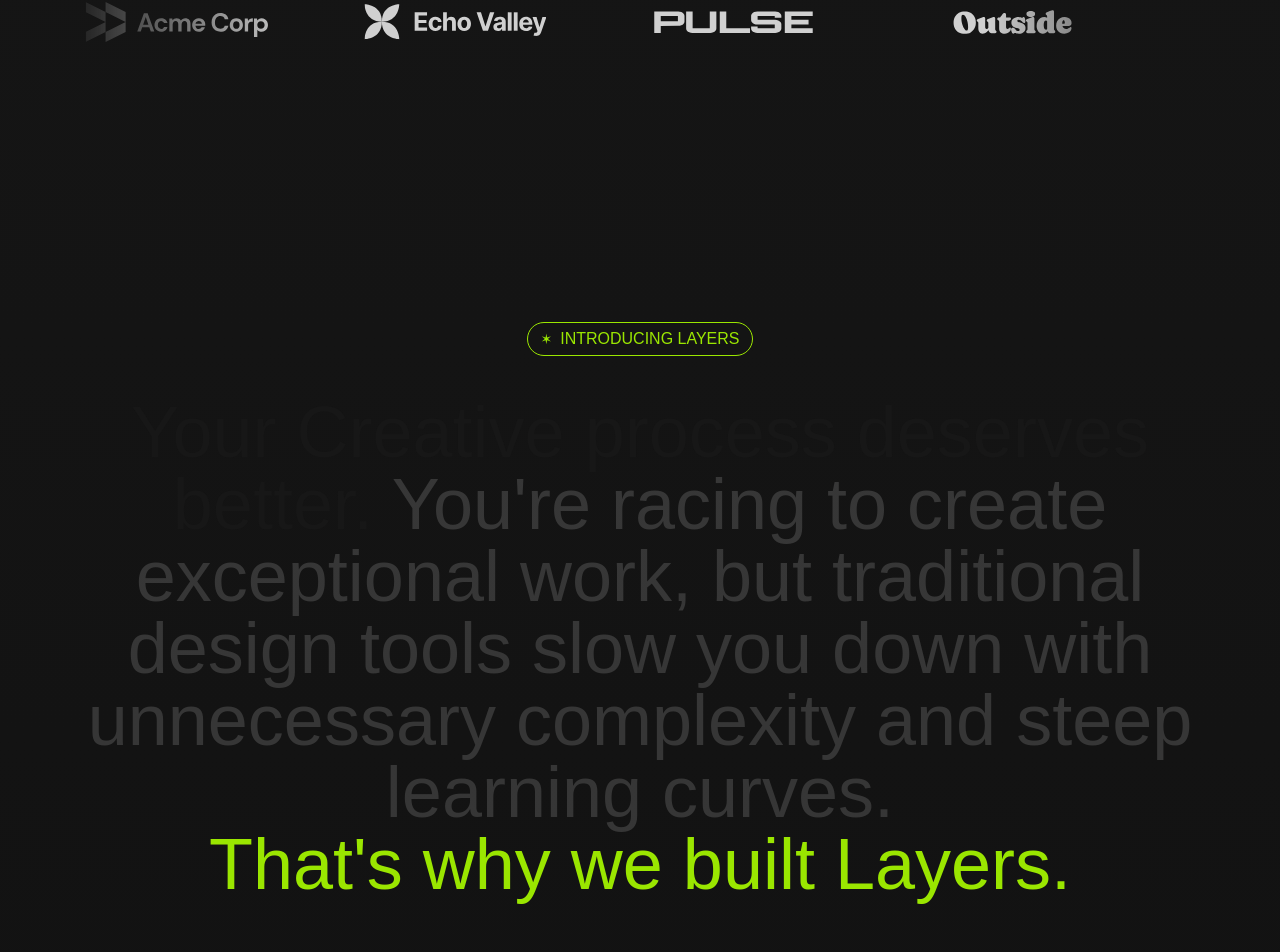
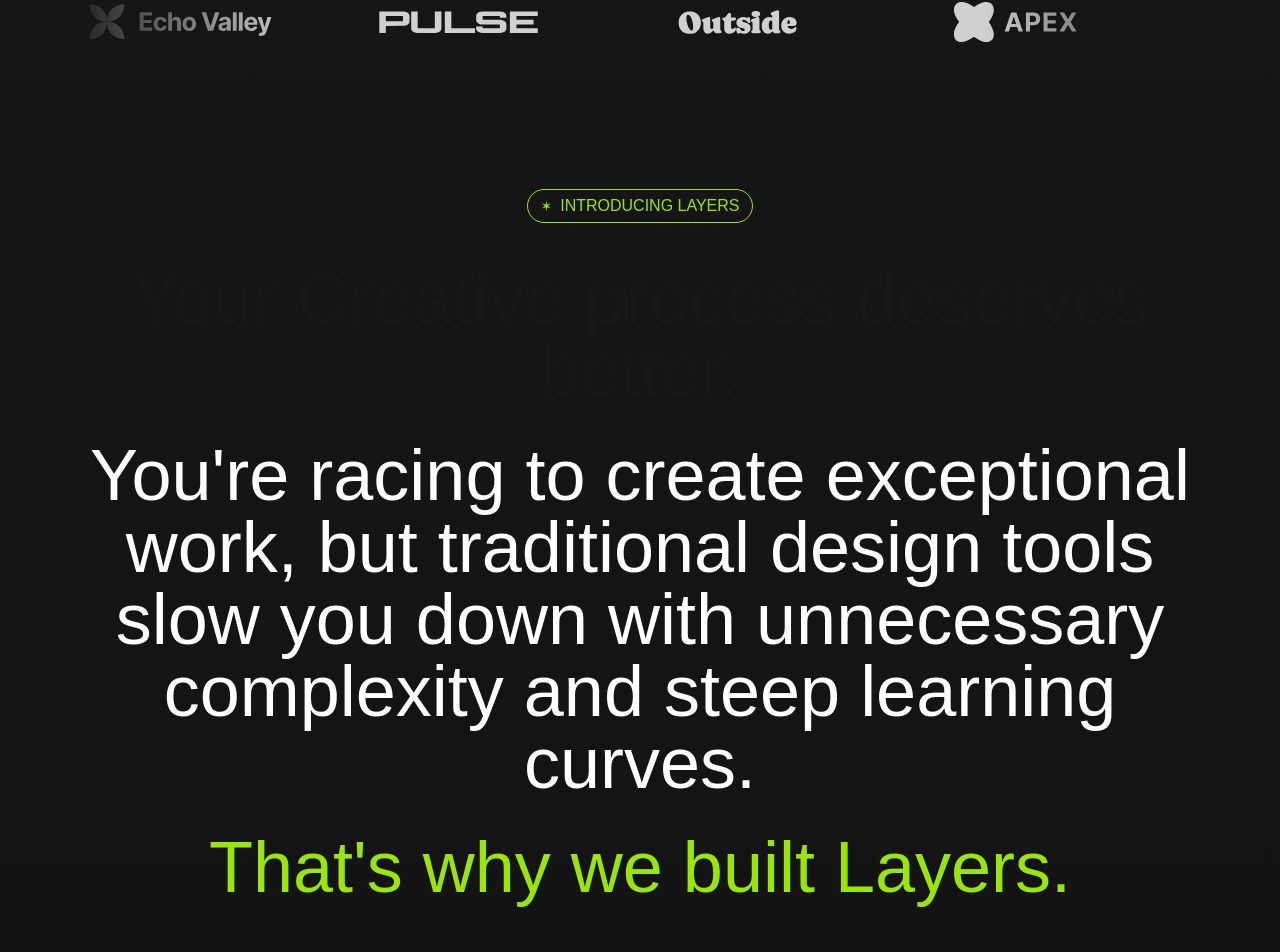
Before and after one commit to MakCoder-2004/Next.JS-Landing-Page, a Next.js app: page / in a window 1280 px wide. Shown: the part 902-1854 px from the top of the page. Built offline with nearby package versions, Linux system fonts and the light colour scheme.

Commit message:
Animated Introduction layer

```diff
--- a/src/sections/Introduction.tsx
+++ b/src/sections/Introduction.tsx
@@ -1,20 +1,62 @@
+"use client";
 import Tag from "@/components/Tag";
+import { useMotionValueEvent, useScroll, useTransform, motion } from "framer-motion";
+import React from "react";
 
 const text = `You're racing to create exceptional work, but traditional design tools slow you down with unnecessary complexity and steep learning curves.`;
+const words = text.split(" ");
 
 export default function Introduction() {
+  const scrollTarget = React.useRef<HTMLDivElement>(null);
+  const { scrollYProgress } = useScroll({
+    target: scrollTarget,
+    offset: ["start end", "end end"],
+  });
+
+  const wordIndex = useTransform(
+    scrollYProgress,
+    [0, 1],
+    [0, words.length - 1],
+    { clamp: false }
+  );
+
+  const [currentWord, setCurrentWord] = React.useState(0);
+
+  useMotionValueEvent(wordIndex, "change", (latest) => {
+    const rounded = Math.round(latest);
+    if (rounded !== currentWord) {
+      setCurrentWord(rounded);
+    }
+  });
+
   return (
-    <section className="px-12 py-28 lg:py-40 mx-auto max-w-7xl w-full">
-      <div>
+    <section className="px-12 lg:py-20 mx-auto max-w-7xl w-full relative">
+      <div className="sticky top-30 h-screen flex flex-col justify-center">
         <div className="flex justify-center">
           <Tag title="Introducing Layers" />
         </div>
-        <div className="text-4xl md:text-6xl lg:text-7xl text-center font-medium mt-10">
-          <span>Your Creative process deserves better.</span>{" "}
-          <span className="text-white/15">{text}</span>
-          <span className="text-lime-400 block">That&apos;s why we built Layers.</span>
+        <div className="text-5xl md:text-6xl lg:text-7xl text-center font-medium mt-10">
+          <motion.p>Your Creative process deserves better.</motion.p>
+          <motion.p className="my-8">
+            {words.map((word, index) => (
+              <React.Fragment key={index}>
+                <motion.span
+                  className={`inline-block transition-colors duration-300 ${
+                    index <= currentWord ? "text-white" : "text-white/15"
+                  }`}
+                >
+                  {word}
+                </motion.span>
+                <span> </span>
+              </React.Fragment>
+            ))}
+          </motion.p>
+          <motion.p className="text-lime-400">
+            That&apos;s why we built Layers.
+          </motion.p>
         </div>
       </div>
+      <div className="h-[200vh]" ref={scrollTarget}></div>
     </section>
   );
 }
--- a/src/sections/LogoTicker.tsx
+++ b/src/sections/LogoTicker.tsx
@@ -23,7 +23,7 @@
 
 export default function LogoTicker() {
   return (
-    <section className="py-24 overflow-x-clip mx-auto max-w-6xl">
+    <section className="pt-24 overflow-x-clip mx-auto max-w-6xl">
       <div className="overflow-hidden">
         <h3 className="text-center text-white/50 text-xl mb-12">
           Already chosen by these Market Leaders
@@ -32,7 +32,7 @@
           <motion.div
             className="flex flex-none left-0 gap-24 pr-24 items-center"
             animate={{
-              x: "-50%",
+              x: "-100%",
             }}
             transition={{
               duration: 15,
@@ -40,7 +40,6 @@
               repeat: Infinity,
             }}
           >
-            {/* Double the logos for seamless looping */}
             {[...logos, ...logos].map((logo, index) => (
               <div key={`${logo.name}-${index}`} className="flex-shrink-0">
                 <Image
```
